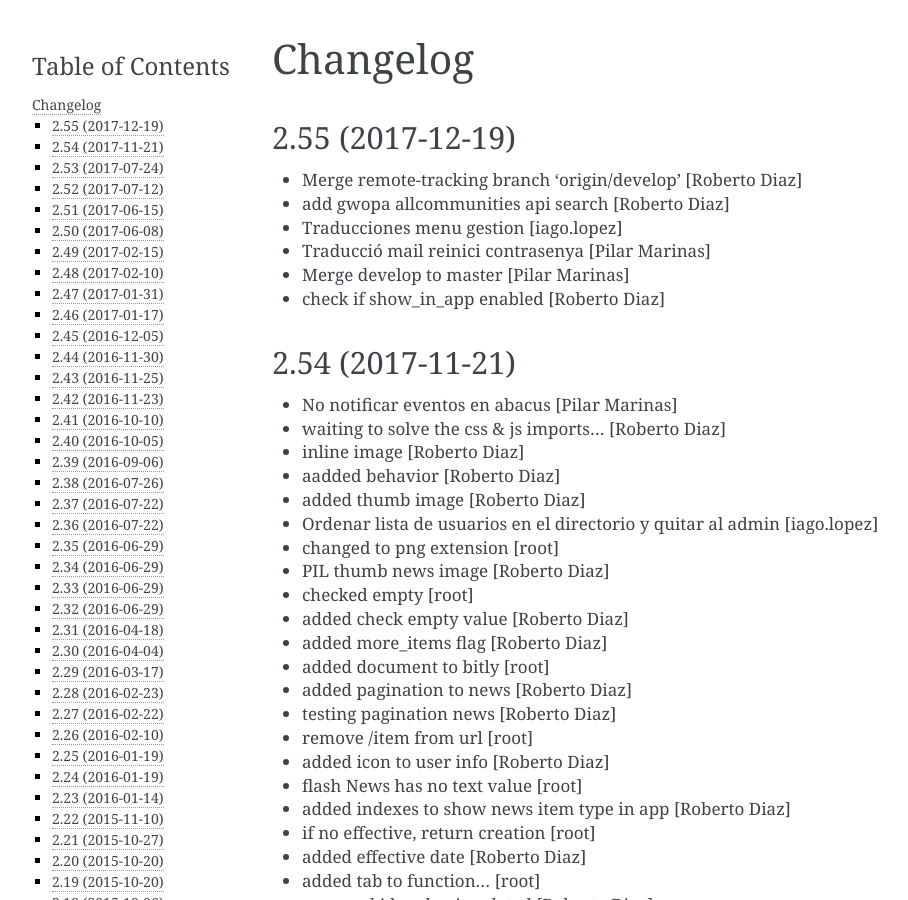
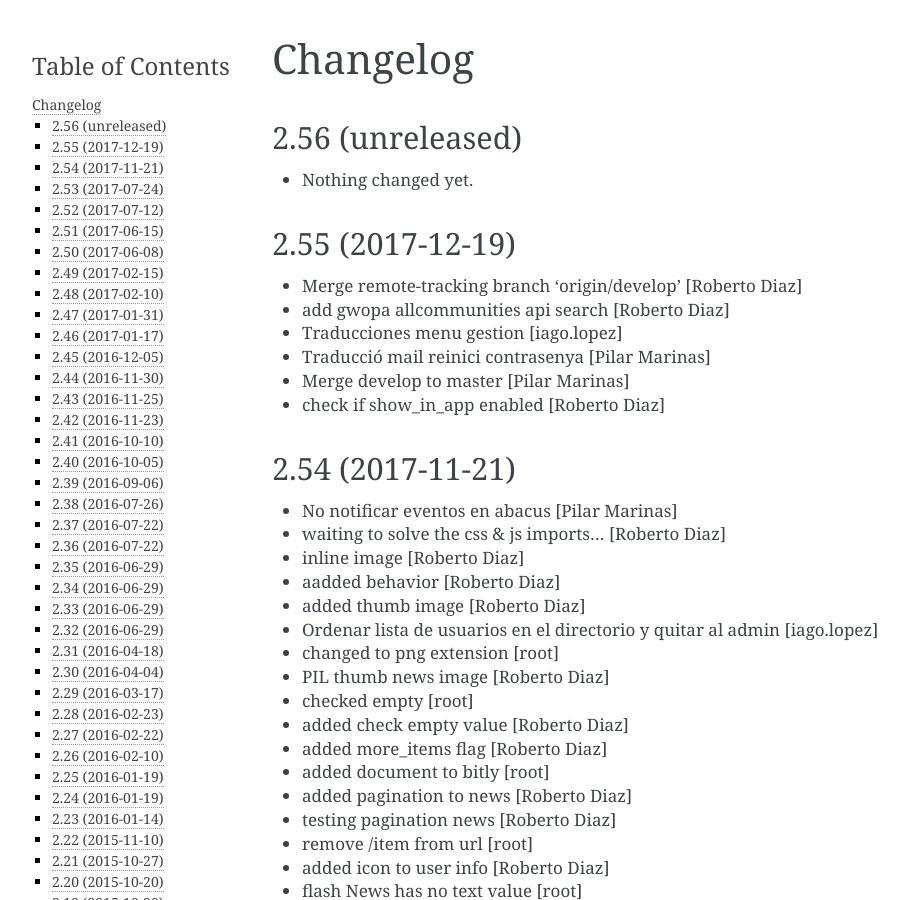
Before and after one commit to UPCnet/ulearn.core, a Sphinx documentation site: the page built from docs/HISTORY.rst, in a window 1280 px wide and 900 px high. Shown: the whole window, without its empty margins (148-1056 px from the left). Built offline with Sphinx 7.4.7, drawn with Linux system fonts in a browser that asks for light colours; pages that are not in the unit, such as notebooks, are missing from menus.

Commit message:
Back to development: 2.56

```diff
--- a/docs/HISTORY.rst
+++ b/docs/HISTORY.rst
@@ -1,5 +1,11 @@
 Changelog
 =========
+
+2.56 (unreleased)
+-----------------
+
+- Nothing changed yet.
+
 
 2.55 (2017-12-19)
 -----------------
--- a/setup.py
+++ b/setup.py
@@ -1,7 +1,7 @@
 from setuptools import setup, find_packages
 import os
 
-version = '2.55'
+version = '2.56.dev0'
 
 README = open('README.rst').read()
 HISTORY = open(os.path.join('docs', 'HISTORY.rst')).read()
```
